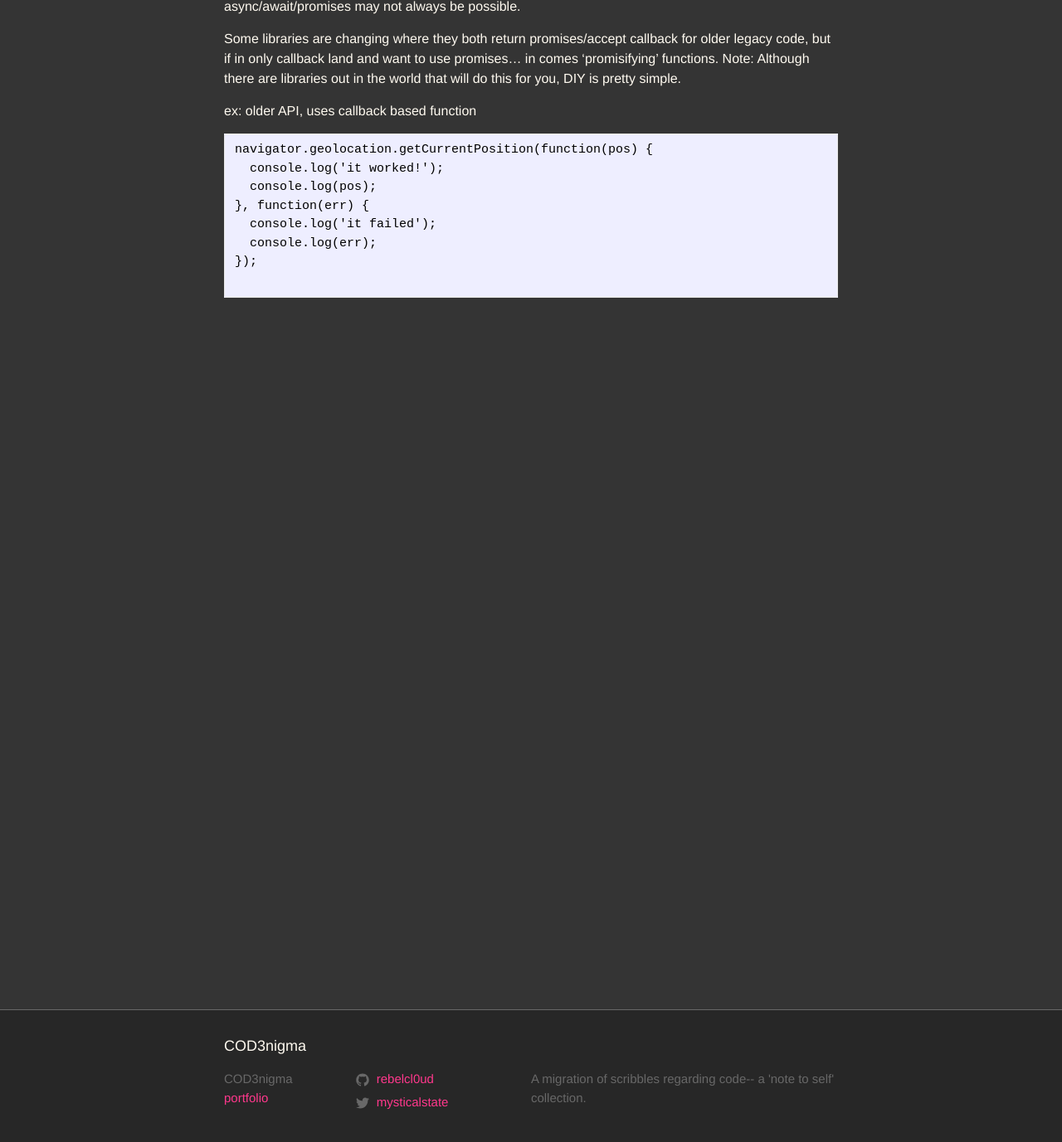
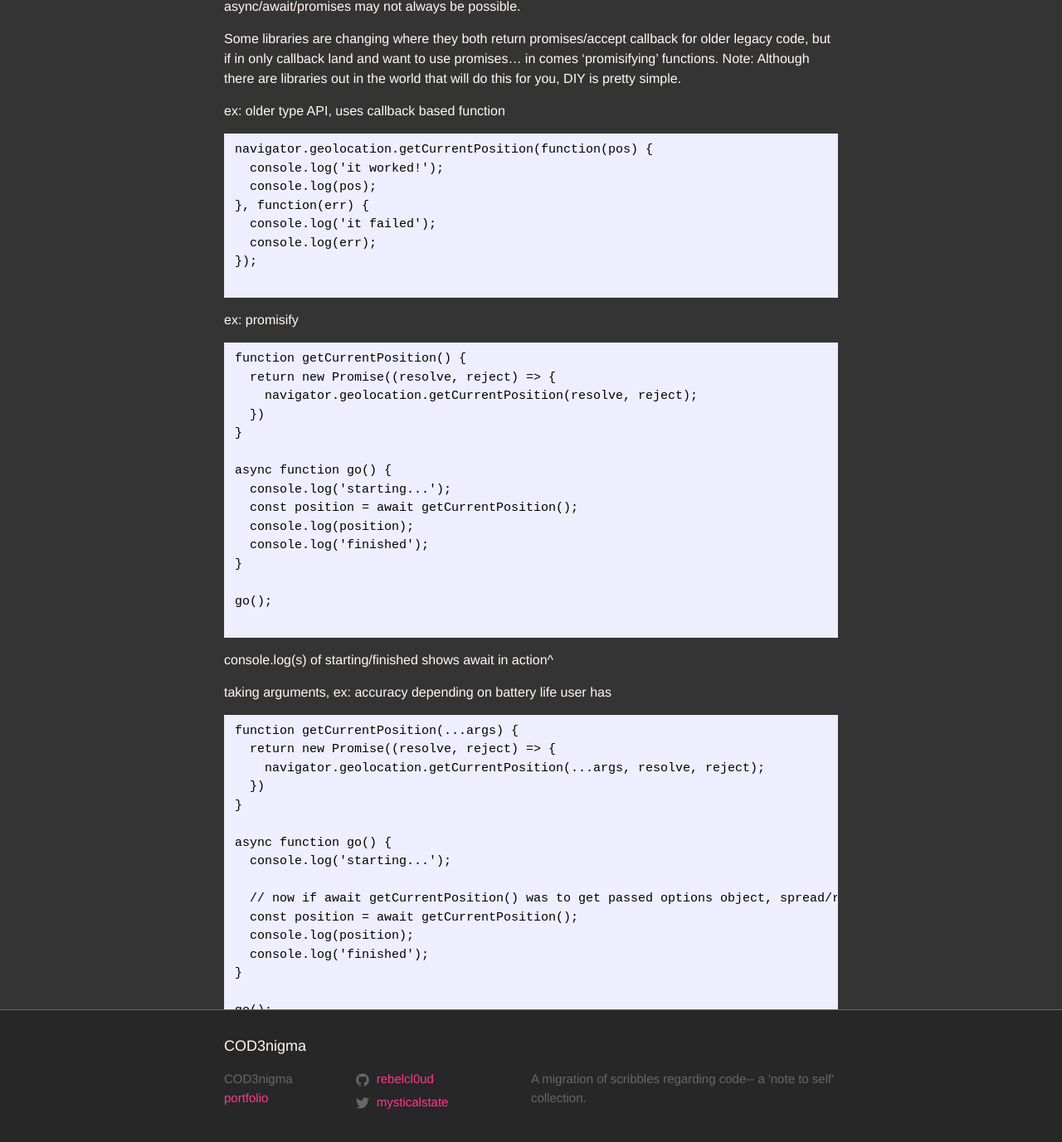
Before and after one commit to rebelcl0ud/blog, a Jekyll site: the page built from _posts/2018-05-16-[45]-es6-status-async-await-flow-control.markdown, in a window 1280 px wide and 1400 px high, scrolled down 9775 px. Shown: the top 1377 px of the window at 83% size. Built offline with Jekyll 4.4.1, drawn with Linux system fonts in a browser that asks for light colours.

Commit message:
DIY promisify ex/notes with 2 options to check out for using library

````diff
--- a/_posts/2018-05-16-[45]-es6-status-async-await-flow-control.markdown
+++ b/_posts/2018-05-16-[45]-es6-status-async-await-flow-control.markdown
@@ -417,7 +417,7 @@ Reality: still alot of callback based JS, like native browser APIs/ existing lib
 
 Some libraries are changing where they both return promises/accept callback for older legacy code, but if in only callback land and want to use promises... in comes 'promisifying' functions. Note: Although there are libraries out in the world that will do this for you, DIY is pretty simple.
 
-ex: older API, uses callback based function
+ex: older type API, uses callback based function
 ```
 navigator.geolocation.getCurrentPosition(function(pos) {
   console.log('it worked!');
@@ -428,3 +428,47 @@ navigator.geolocation.getCurrentPosition(function(pos) {
 });
 
 ```
+
+ex: promisify
+```
+function getCurrentPosition() {
+  return new Promise((resolve, reject) => {
+    navigator.geolocation.getCurrentPosition(resolve, reject);
+  })
+}
+
+async function go() {
+  console.log('starting...');
+  const position = await getCurrentPosition();
+  console.log(position);
+  console.log('finished');
+}
+
+go();
+
+```
+console.log(s) of starting/finished shows await in action^
+
+taking arguments, ex: accuracy depending on battery life user has
+```
+function getCurrentPosition(...args) {
+  return new Promise((resolve, reject) => {
+    navigator.geolocation.getCurrentPosition(...args, resolve, reject);
+  })
+}
+
+async function go() {
+  console.log('starting...');
+
+  // now if await getCurrentPosition() was to get passed options object, spread/rest will take care of those
+  const position = await getCurrentPosition();
+  console.log(position);
+  console.log('finished');
+}
+
+go();
+
+```
+promisifying w/o library^
+
+to use library, check out: es6-promisify or if using node there's a built in utility on the util package that comes baked in w/ Node.
````
